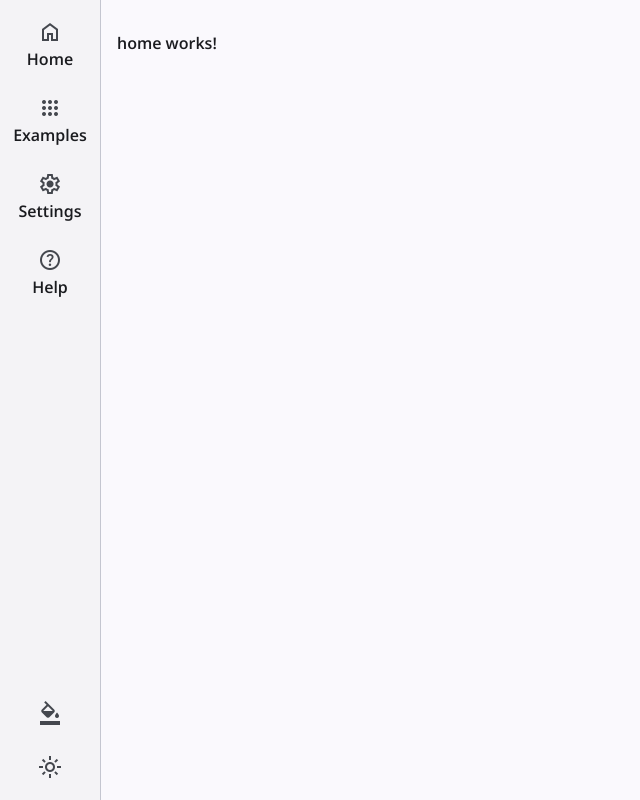
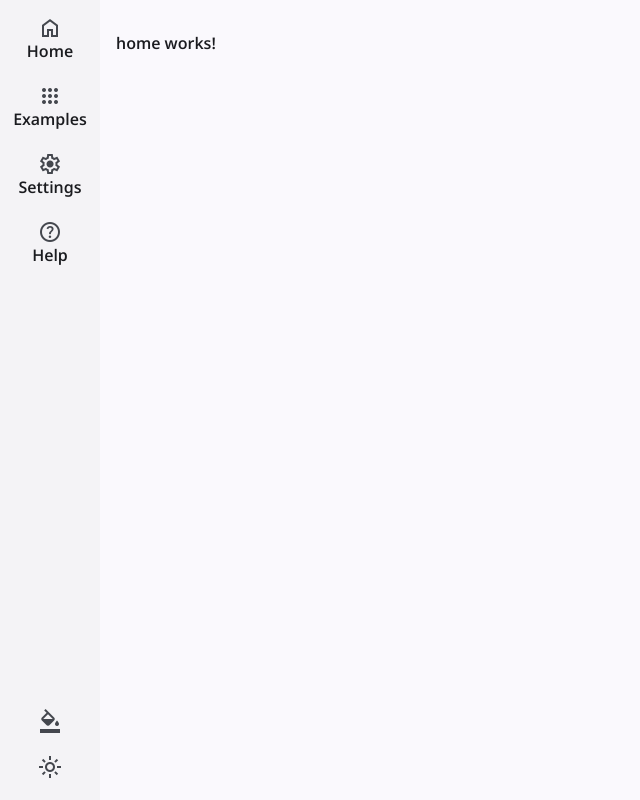
Before and after one commit to devcobos/NgBossLevel, an Angular app: page /home in a window 1280 px wide. Shown: the whole page, without its empty margins (0-640 px from the left). Built offline with nearby package versions, Linux system fonts and the light colour scheme.

Commit message:
Vertical toolbar styles updates

```diff
--- a/src/app/core/layout/vertical-toolbar/vertical-toolbar.component.html
+++ b/src/app/core/layout/vertical-toolbar/vertical-toolbar.component.html
@@ -1,4 +1,4 @@
-<div class="vertical-toolbar">
+<div class="vertical-toolbar" [class.border-right]="isOpenSidenav">
   <div class="vertical-toolbar__navigation-buttons">
     @for (item of navigationItems; track $index; let idx = $index) {
       <vertical-button
--- a/src/app/core/layout/vertical-toolbar/vertical-toolbar.component.scss
+++ b/src/app/core/layout/vertical-toolbar/vertical-toolbar.component.scss
@@ -6,7 +6,6 @@
   width: 100px;
   z-index: 8;
   background-color: var(--mat-sys-surface-container-low);
-  border-right: solid 1px var(--mat-sys-outline-variant, transparent);
   color: var(--mat-sys-on-surface);
   align-items: center;
 
@@ -22,3 +21,7 @@
     margin-bottom: 1rem;
   }
 }
+
+.border-right {
+  border-right: solid 1px #8080802a;
+}
--- a/src/app/core/layout/vertical-toolbar/vertical-toolbar.component.ts
+++ b/src/app/core/layout/vertical-toolbar/vertical-toolbar.component.ts
@@ -35,6 +35,10 @@ export class VerticalToolbarComponent {
     return this._themeService.getAvailableThemes;
   }
 
+  get isOpenSidenav() {
+    return this._layoutService.isOpenSidenav;
+  }
+
   handleNavigation(item: NavigationItem): void {
     this._layoutService.updateParentNavigation(item);
   }
--- a/src/styles/dynamic-theme.scss
+++ b/src/styles/dynamic-theme.scss
@@ -19,7 +19,7 @@ $palettes: (
 );
 
 // Configuración de densidad
-$density-config: -2;
+$density-config: -4;
 
 $light-themes: (
   'azure-blue': (
@@ -112,7 +112,6 @@ $dark-themes: (
   @include mat.sidenav-overrides(
     (
       container-background-color: var(--mat-sys-surface-container-low),
-      container-divider-color: var(--mat-sys-outline-variant),
       container-width: 200px,
     )
   );
```
